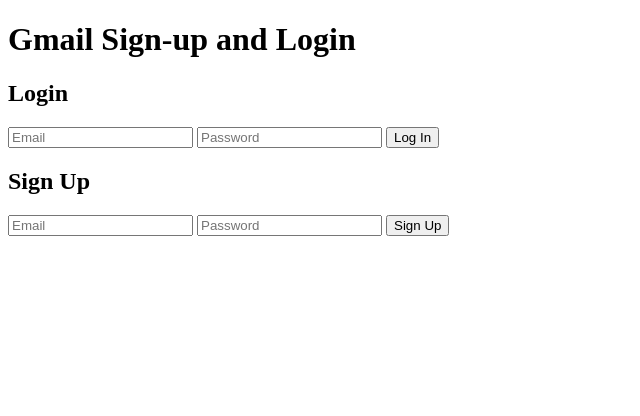
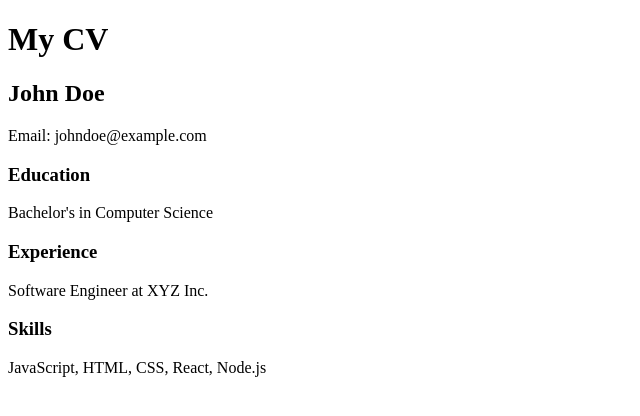
Before and after one commit to kmtcreator/job-portal, a plain HTML site: page index.html in a window 1280 px wide. Shown: the whole page, without its empty margins (0-640 px from the left). Drawn offline with Linux system fonts and the light colour scheme.

Commit message:
index.html

```diff
--- a/index.html
+++ b/index.html
@@ -3,23 +3,19 @@
 <head>
     <meta charset="UTF-8">
     <meta name="viewport" content="width=device-width, initial-scale=1.0">
-    <title>Gmail Sign-up and Login</title>
+    <title>CV Page</title>
+    <link rel="stylesheet" href="style.css">
 </head>
 <body>
-    <h1>Gmail Sign-up and Login</h1>
-    <div id="login-container">
-        <h2>Login</h2>
-        <input type="email" id="login-email" placeholder="Email">
-        <input type="password" id="login-password" placeholder="Password">
-        <button id="login-button">Log In</button>
-    </div>
-    <div id="signup-container">
-        <h2>Sign Up</h2>
-        <input type="email" id="signup-email" placeholder="Email">
-        <input type="password" id="signup-password" placeholder="Password">
-        <button id="signup-button">Sign Up</button>
-    </div>
-    <p id="error-message"></p>
+    <header>
+        <h1>My CV</h1>
+    </header>
+    <section id="cv-form">
+        <!-- Your CV input form goes here -->
+    </section>
+    <section id="cv-display">
+        <!-- Display the CV content here -->
+    </section>
     <script src="app.js"></script>
 </body>
 </html>
```
